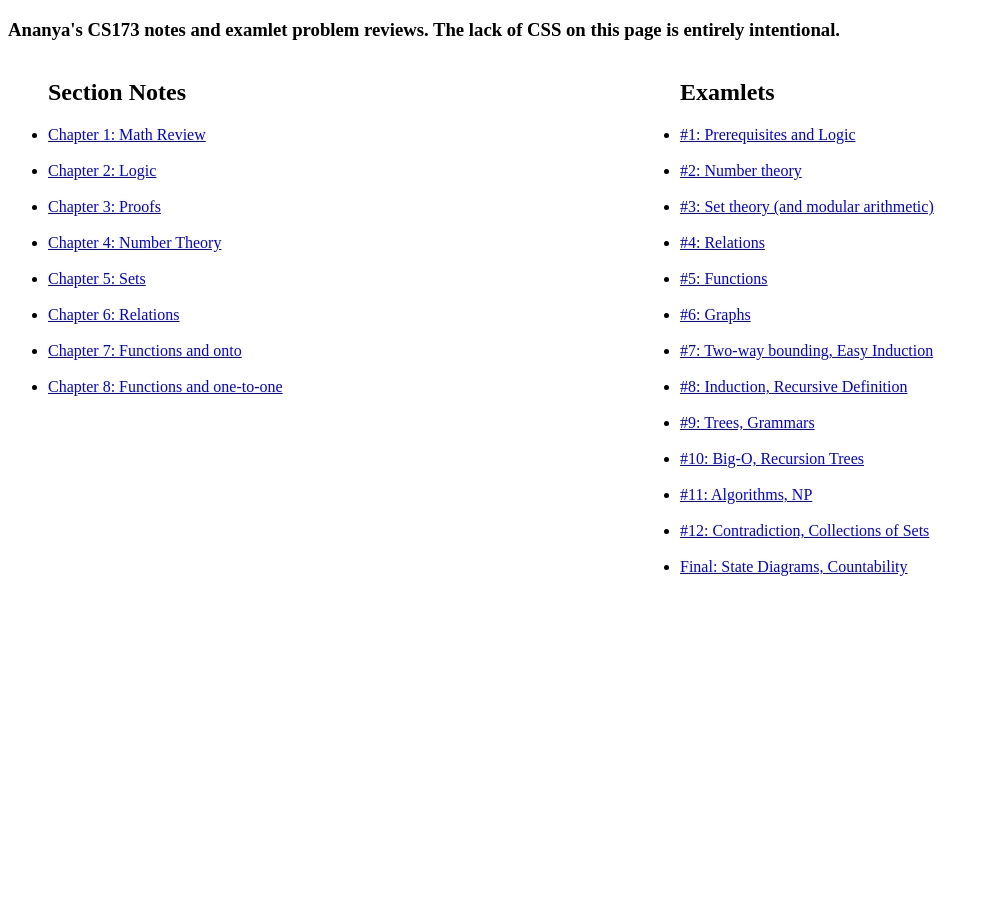
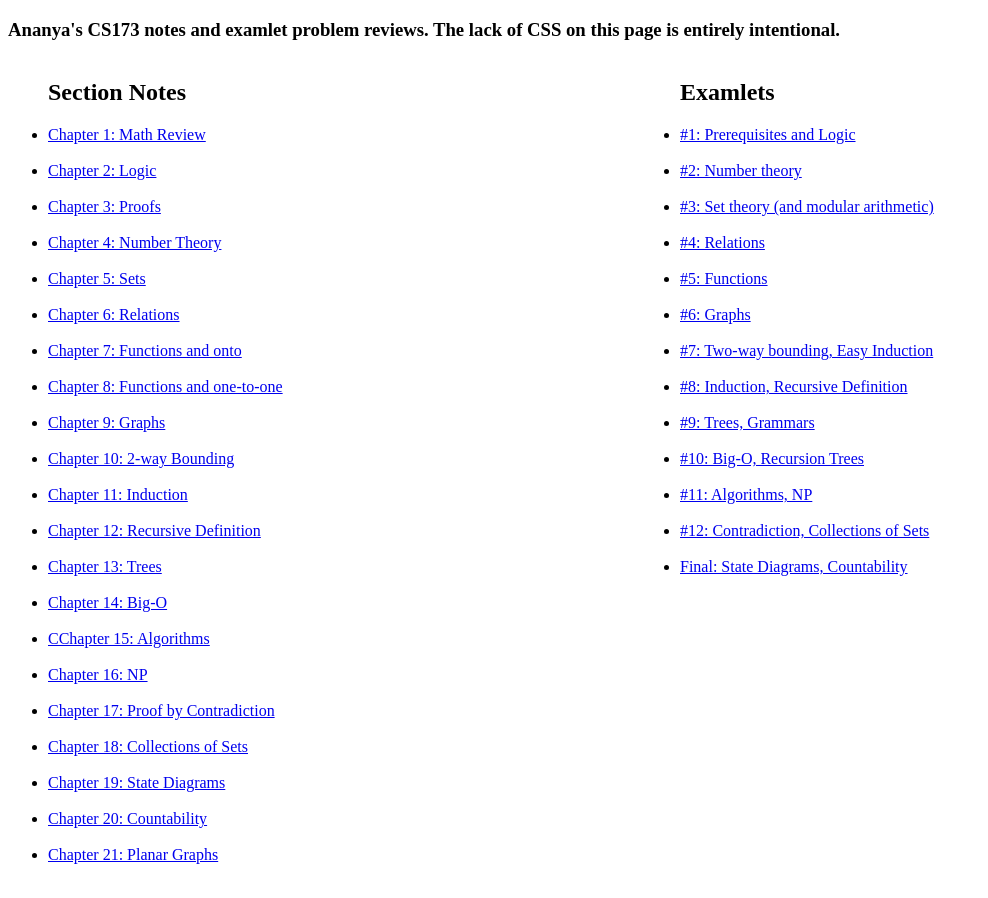
Before and after one commit to ananyacleetus/CS173, a plain HTML site: page index.html in a window 1280 px wide. Shown: the whole page, without its empty margins (0-988 px from the left). Before the commit the page ends 800 px from the top, so only its background shows below. Drawn offline with Linux system fonts and the light colour scheme.

Commit message:
sections

```diff
--- a/index.html
+++ b/index.html
@@ -66,6 +66,108 @@
 
              <li>
                 <a href="Notes/8.pdf">Chapter 8: Functions and one-to-one</a>
+            </li>
+            <li style="list-style: none">
+                <br>
+            </li>
+
+             <li>
+                <a href="Notes/9.pdf">Chapter 9: Graphs</a>
+            </li>
+            <li style="list-style: none">
+                <br>
+            </li>
+
+
+ <li>
+                <a href="Notes/10.pdf">Chapter 10: 2-way Bounding</a>
+            </li>
+            <li style="list-style: none">
+                <br>
+            </li>
+
+
+ <li>
+                <a href="Notes/11.pdf">Chapter 11: Induction</a>
+            </li>
+            <li style="list-style: none">
+                <br>
+            </li>
+
+
+ <li>
+                <a href="Notes/12.pdf">Chapter 12: Recursive Definition</a>
+            </li>
+            <li style="list-style: none">
+                <br>
+            </li>
+
+
+ <li>
+                <a href="Notes/13.pdf">Chapter 13: Trees</a>
+            </li>
+            <li style="list-style: none">
+                <br>
+            </li>
+
+
+ <li>
+                <a href="Notes/14.pdf">Chapter 14: Big-O</a>
+            </li>
+            <li style="list-style: none">
+                <br>
+            </li>
+
+
+ <li>
+                <a href="Notes/15.pdf">CChapter 15: Algorithms</a>
+            </li>
+            <li style="list-style: none">
+                <br>
+            </li>
+
+
+ <li>
+                <a href="Notes/16.pdf">Chapter 16: NP</a>
+            </li>
+            <li style="list-style: none">
+                <br>
+            </li>
+
+
+ <li>
+                <a href="Notes/17.pdf">Chapter 17: Proof by Contradiction</a>
+            </li>
+            <li style="list-style: none">
+                <br>
+            </li>
+
+
+ <li>
+                <a href="Notes/18.pdf">Chapter 18: Collections of Sets</a>
+            </li>
+            <li style="list-style: none">
+                <br>
+            </li>
+
+
+ <li>
+                <a href="Notes/19.pdf">Chapter 19: State Diagrams</a>
+            </li>
+            <li style="list-style: none">
+                <br>
+            </li>
+
+ <li>
+                <a href="Notes/20.pdf">Chapter 20: Countability</a>
+            </li>
+            <li style="list-style: none">
+                <br>
+            </li>
+
+
+ <li>
+                <a href="Notes/21.pdf">Chapter 21: Planar Graphs</a>
             </li>
             <li style="list-style: none">
                 <br>
```
